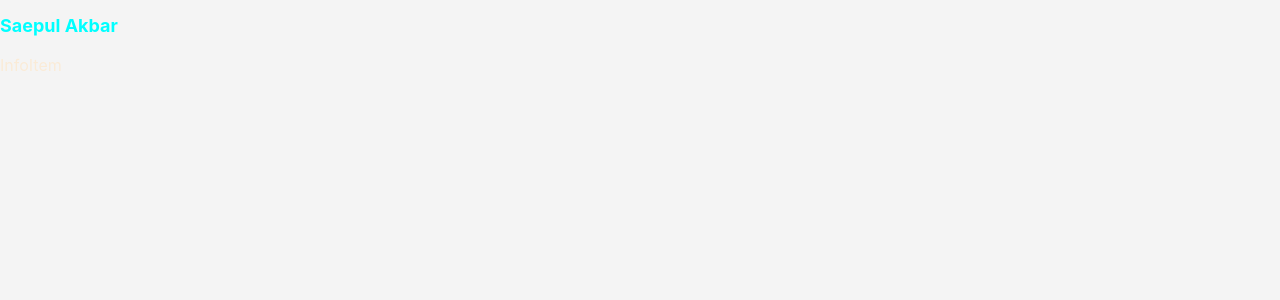
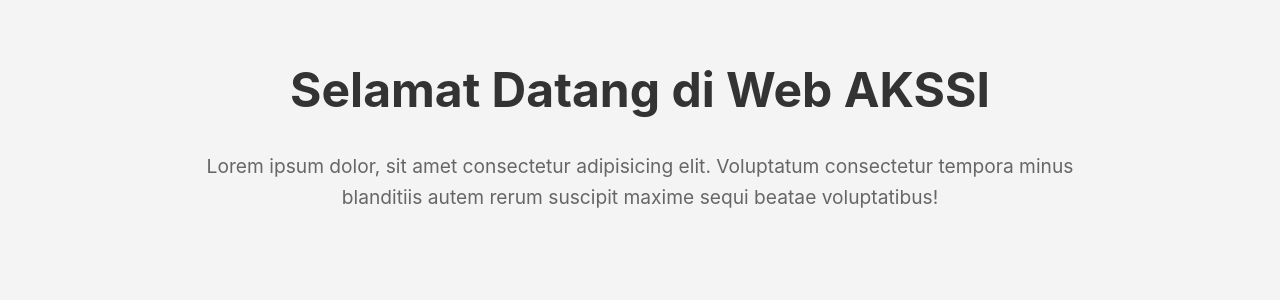
Before and after one commit to saepul-akbar/Forum-Riset-Teknologi-Informasi, a Next.js app in the folder Web Profile/my-app/: page / in a window 1280 px wide. Shown: the top 300 px of the page. Built offline with nearby package versions, Linux system fonts and the light colour scheme.

Commit message:
content:mengubah tujuan proyek dari web profil menjadi web berita

```diff
--- a/Web Profile/my-app/app/layout.tsx
+++ b/Web Profile/my-app/app/layout.tsx
@@ -14,8 +14,8 @@ const geistMono = Geist_Mono({
 });
 
 export const metadata: Metadata = {
-  title: "Create Next App",
-  description: "Generated by create next app",
+  title: "Web AKSSI",
+  description: "ini adalah web kumpulan berita yang ada di SMK Negeri 1 Slawi yang dikelola oleh Ekstrakurikuler Jurnalistik AKSSI",
 };
 
 export default function RootLayout({
@@ -28,7 +28,11 @@ export default function RootLayout({
       lang="en"
       className={`${geistSans.variable} ${geistMono.variable} h-full antialiased`}
     >
-      <body className="min-h-full flex flex-col">{children}</body>
+      <body className="min-h-full flex flex-col">
+        <main>
+          {children}
+        </main>
+      </body>
     </html>
   );
 }
--- a/Web Profile/my-app/app/page.tsx
+++ b/Web Profile/my-app/app/page.tsx
@@ -4,11 +4,10 @@ import InfoItem from "./components/InfoItem";
 
 export default function Home() {
   return (
-    <div>
-      <div className={styles.container}>
-        <h1 className={styles.title}>Saepul Akbar</h1>
-        InfoItem
-      </div>
+    <div className="main-heading">
+      <h1>Selamat Datang di Web AKSSI</h1>
+      <div className="subtitle">Lorem ipsum dolor, sit amet consectetur adipisicing elit.
+        Voluptatum consectetur tempora minus blanditiis autem rerum suscipit maxime sequi beatae voluptatibus!</div>
     </div>
   );
 }
```
